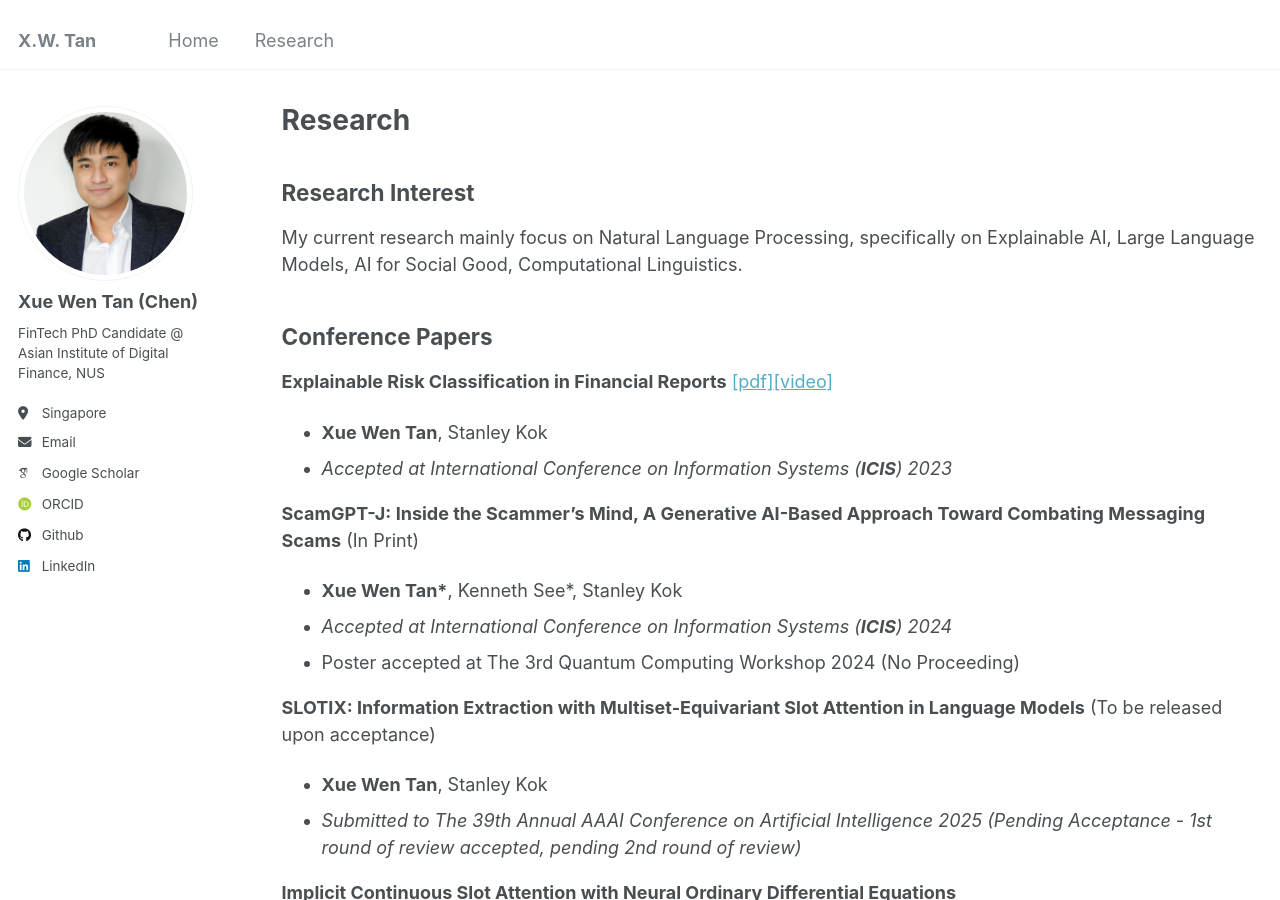
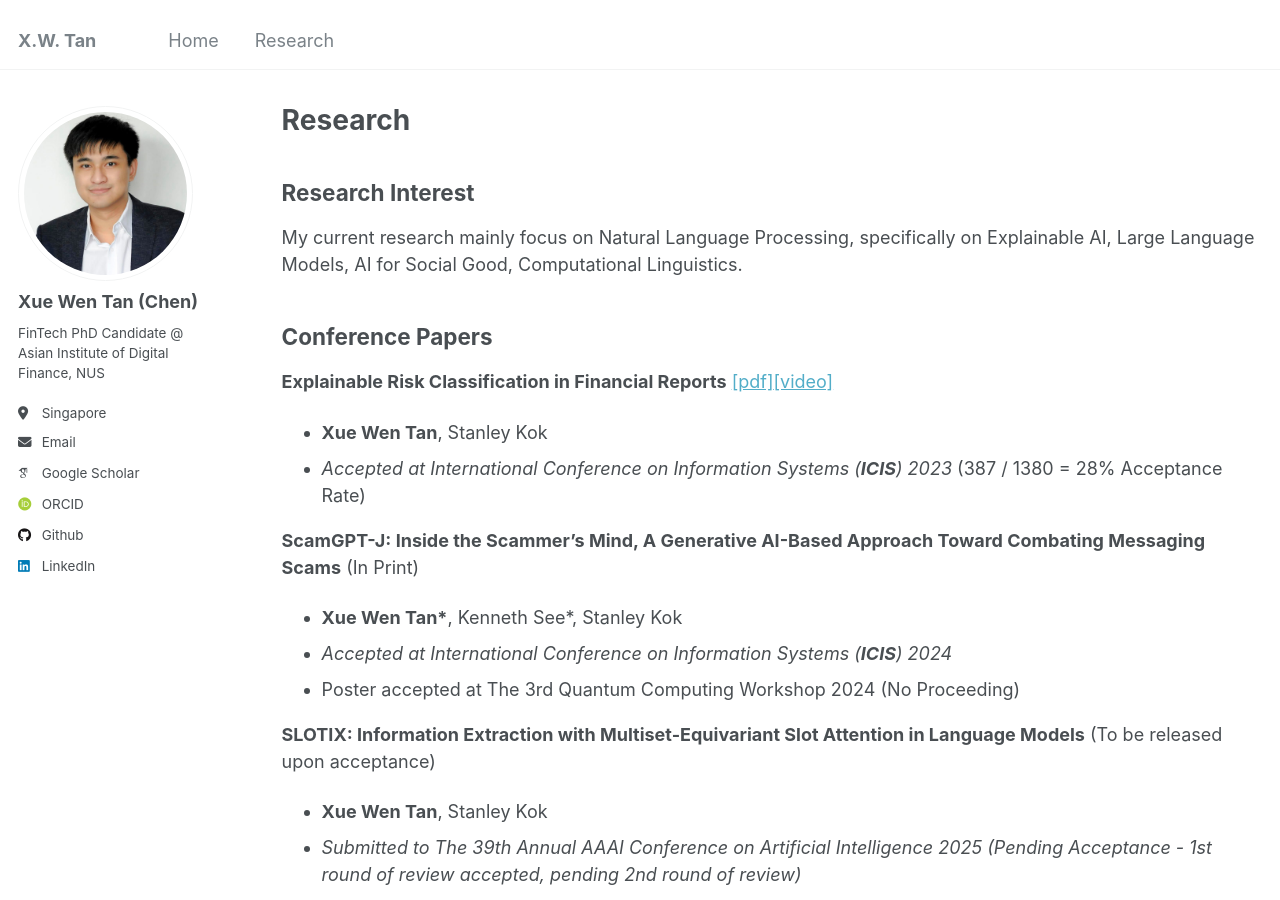
Before and after one commit to Chen-XueWen/Chen-XueWen.github.io, a Jekyll site: the page built from _pages/publications.md, in a window 1280 px wide and 900 px high. Built offline with Jekyll 4.4.1, drawn with Linux system fonts in a browser that asks for light colours; some web fonts are replaced.

Commit message:
Update publications.md

```diff
--- a/_pages/publications.md
+++ b/_pages/publications.md
@@ -10,7 +10,7 @@ My current research mainly focus on Natural Language Processing, specifically on
 ## Conference Papers
 **Explainable Risk Classification in Financial Reports** [[pdf]](https://arxiv.org/abs/2405.01881)[[video]](https://aisel.aisnet.org/icis2023/blockchain/blockchain/3/)
   - **Xue Wen Tan**, Stanley Kok
-  - *Accepted at International Conference on Information Systems (**ICIS**) 2023*
+  - *Accepted at International Conference on Information Systems (**ICIS**) 2023* (387 / 1380 = 28% Acceptance Rate)
 
 **ScamGPT-J: Inside the Scammer’s Mind, A Generative AI-Based Approach Toward Combating Messaging Scams** (In Print)
   - **Xue Wen Tan\***, Kenneth See\*, Stanley Kok
```
